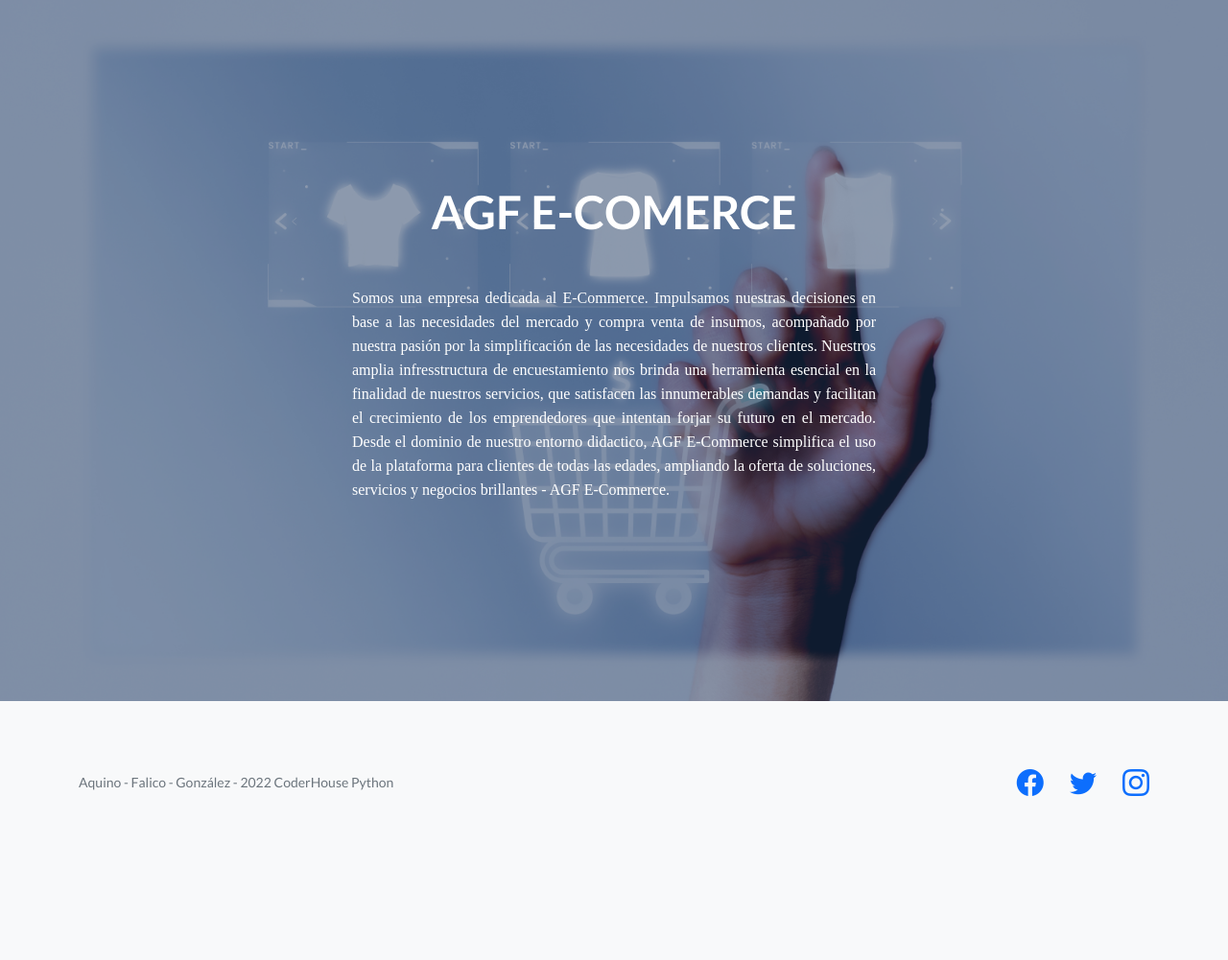
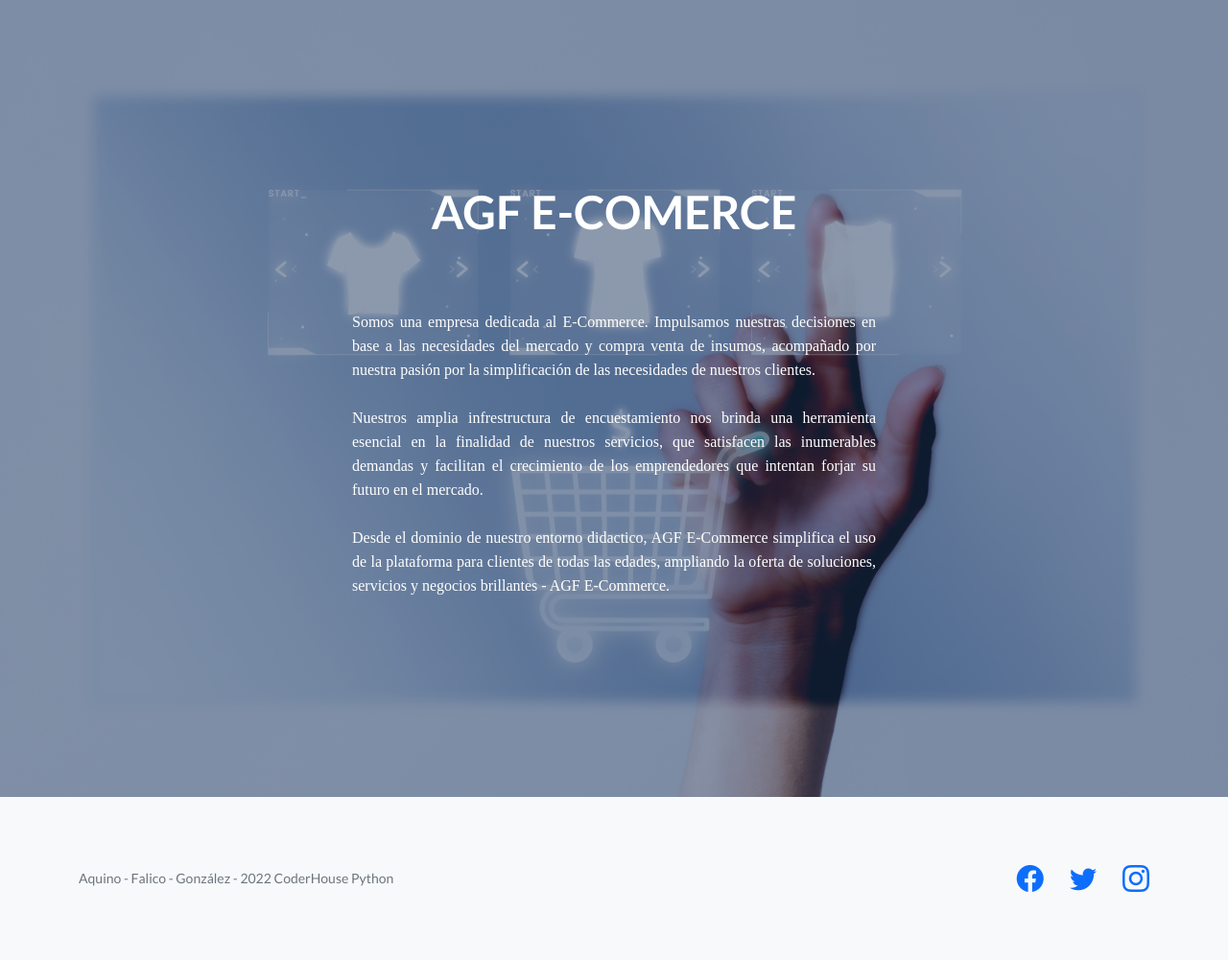
Before and after one commit to AquinoGaston/Entrega1AquinoGaston, a Django app: page /about in a window 1280 px wide. Shown: the part 56-1057 px from the top of the page at 96% size. Before the commit the page ends 886 px from the top, so only its background shows below. Run offline with Django 4.2, Linux system fonts and the light colour scheme; some libraries are stand-ins or nearby versions.

Commit message:
Puento y apartes, Ortografia del About

```diff
--- a/app_fam/templates/about.html
+++ b/app_fam/templates/about.html
@@ -49,9 +49,11 @@
                         <div class="text-center text-white">
                             <!-- Page heading-->
                             <h1 class="mb-5">AGF E-COMERCE</h1>
-                            <p align="justify"><font face="century gothic" >Somos una empresa dedicada al E-Commerce. Impulsamos nuestras decisiones en base a las necesidades del mercado y compra venta de insumos, acompañado por nuestra pasión por la simplificación de las necesidades de nuestros clientes.
-                                Nuestros amplia infresstructura de encuestamiento nos brinda una herramienta esencial en la finalidad de nuestros servicios, que satisfacen las innumerables demandas y facilitan el crecimiento de los emprendedores que intentan forjar su futuro en el mercado.
-                                Desde el dominio de nuestro entorno didactico, AGF E-Commerce simplifica el uso de la plataforma para clientes de todas las edades, ampliando la oferta de soluciones, servicios y negocios brillantes - AGF E-Commerce.</font>
+                            <p align="justify"><font face="century gothic" ><br>Somos una empresa dedicada al E-Commerce. Impulsamos nuestras decisiones en base a las necesidades del mercado y compra venta de insumos, acompañado por nuestra pasión por la simplificación de las necesidades de nuestros clientes.<br>
+
+                                <br>Nuestros amplia infrestructura de encuestamiento nos brinda una herramienta esencial en la finalidad de nuestros servicios, que satisfacen las inumerables demandas y facilitan el crecimiento de los emprendedores que intentan forjar su futuro en el mercado.</br>
+
+                                <br>Desde el dominio de nuestro entorno didactico, AGF E-Commerce simplifica el uso de la plataforma para clientes de todas las edades, ampliando la oferta de soluciones, servicios y negocios brillantes - AGF E-Commerce.</br></font>
                             </p>
 
                             <!-- Signup form-->
```
Also changed, not shown: db.sqlite3.
